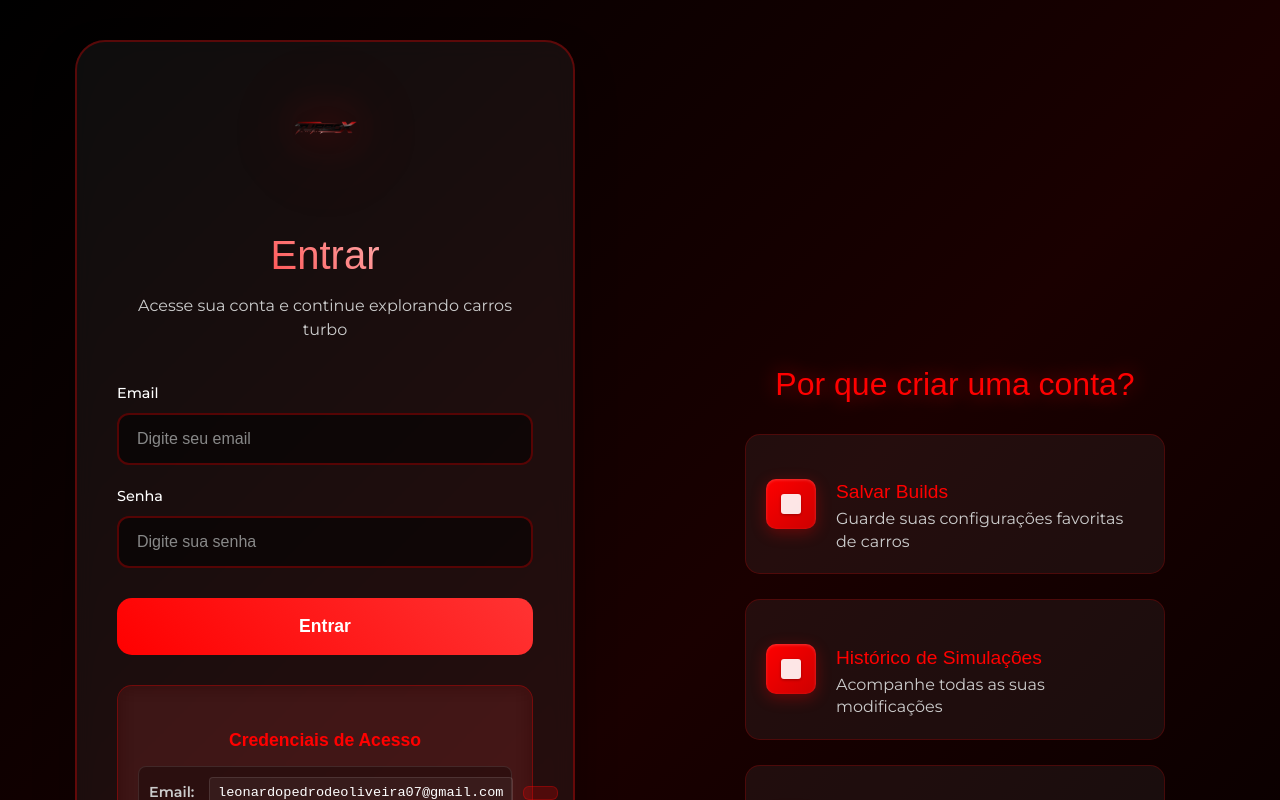
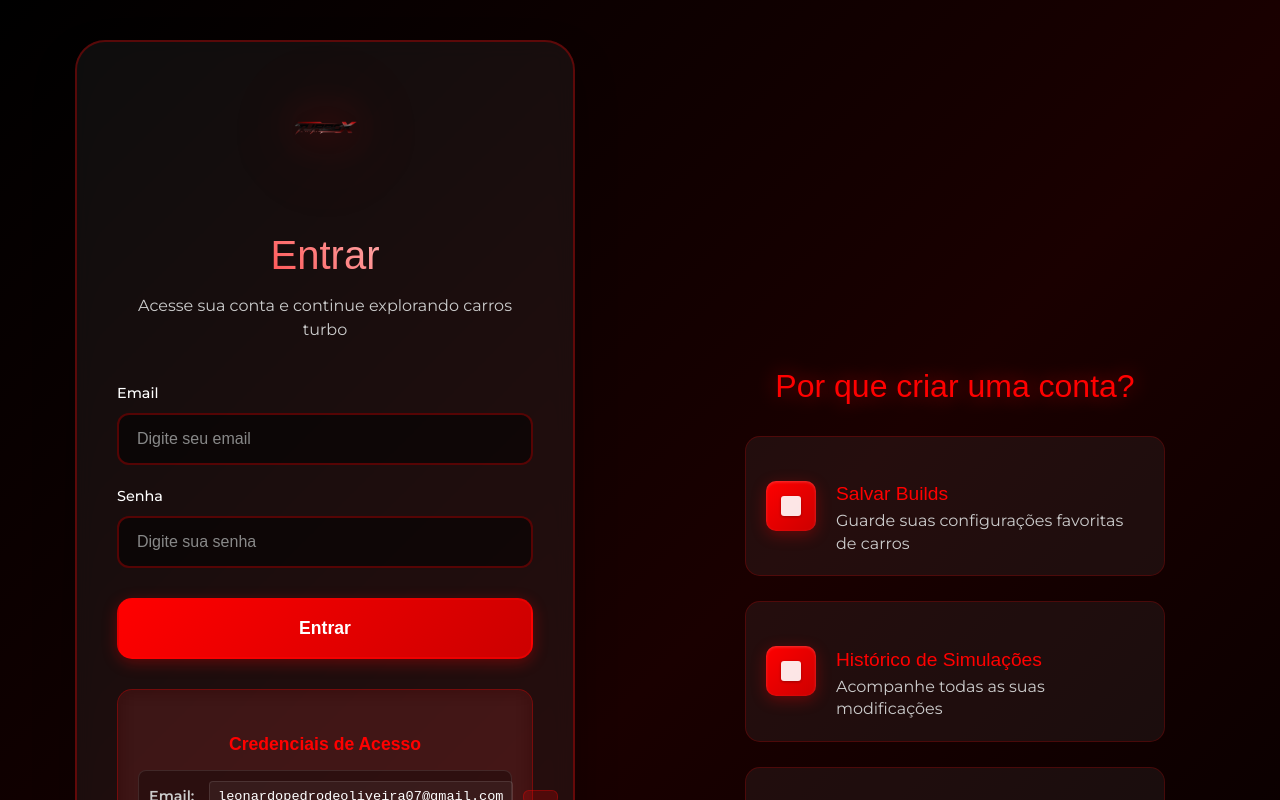
Before and after one commit to PedroLeoo07/turboX-front-end, a Next.js app: page /login in a window 1280 px wide. Shown: the top 800 px of the page. Built offline with nearby package versions, Linux system fonts and the light colour scheme.

Commit message:
refactor: melhorar estilos dos botões de autenticação com novas animações e cores

```diff
--- a/src/app/login/Login.module.css
+++ b/src/app/login/Login.module.css
@@ -125,26 +125,53 @@
 }
 
 .submitButton {
-  background: linear-gradient(45deg, #ff0000, #ff3333);
+  background: linear-gradient(135deg, #ff0000 0%, #cc0000 100%);
   color: #fff;
-  border: none;
+  border: 2px solid rgba(255, 0, 0, 0.5);
   padding: 18px 25px;
   border-radius: 15px;
   font-size: 1.1rem;
   font-weight: bold;
   cursor: pointer;
-  transition: all 0.3s ease;
+  transition: all 0.3s cubic-bezier(0.4, 0, 0.2, 1);
   margin-top: 10px;
+  box-shadow: 0 4px 15px rgba(255, 0, 0, 0.3);
+  position: relative;
+  overflow: hidden;
+}
+
+.submitButton::before {
+  content: '';
+  position: absolute;
+  top: 0;
+  left: -100%;
+  width: 100%;
+  height: 100%;
+  background: linear-gradient(90deg, transparent, rgba(255, 255, 255, 0.2), transparent);
+  transition: left 0.5s ease;
+}
+
+.submitButton:hover:not(:disabled)::before {
+  left: 100%;
 }
 
 .submitButton:hover:not(:disabled) {
   transform: translateY(-3px);
-  box-shadow: 0 12px 25px rgba(255, 0, 0, 0.4);
+  box-shadow: 0 12px 30px rgba(255, 0, 0, 0.5);
+  border-color: rgba(255, 0, 0, 0.8);
+  background: linear-gradient(135deg, #ff0000 0%, #ff1a1a 100%);
+}
+
+.submitButton:active:not(:disabled) {
+  transform: translateY(-1px);
+  box-shadow: 0 6px 20px rgba(255, 0, 0, 0.4);
 }
 
 .submitButton:disabled {
-  opacity: 0.7;
+  opacity: 0.6;
   cursor: not-allowed;
+  background: linear-gradient(135deg, #666 0%, #444 100%);
+  border-color: rgba(255, 255, 255, 0.2);
 }
 
 .loading {
```
Also changed, not shown: src/app/components/Navigation.module.css (+11 -6 lines).
